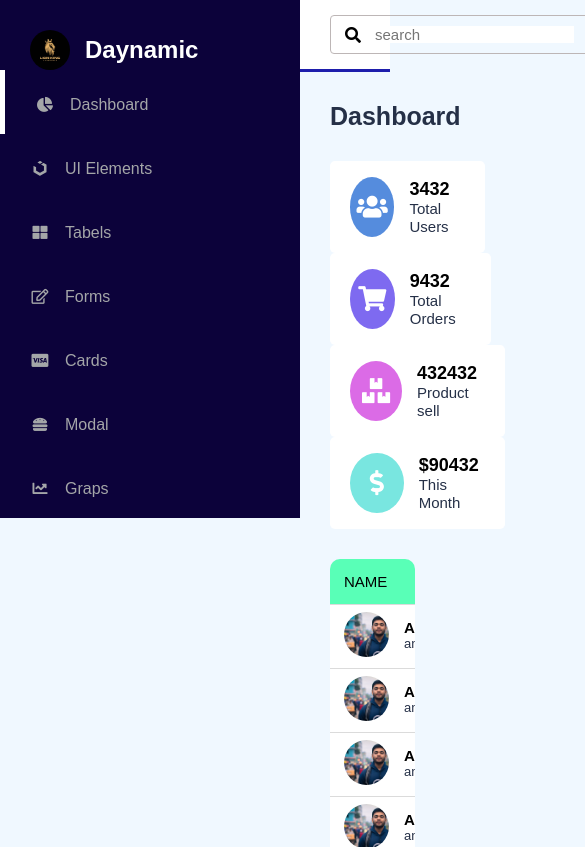
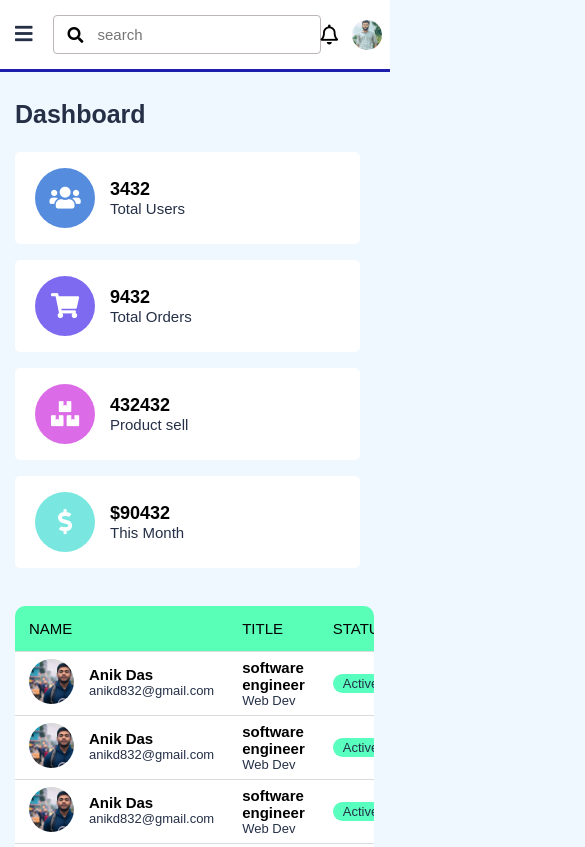
Before and after one commit to Anikd832/Dashboard_degine, a plain HTML site: page index.html in a window 390 px wide. Shown: the top 847 px of the page, 585 px wide, since content can reach past the window. Drawn offline with nearby package versions, Linux system fonts and the light colour scheme.

Commit message:
resposive

```diff
--- a/index.html
+++ b/index.html
@@ -9,6 +9,7 @@
     <link href="https://fonts.googleapis.com/css2?family=Roboto+Mono:ital,wght@1,500&display=swap" rel="stylesheet">
     <link rel="stylesheet" href="https://use.fontawesome.com/releases/v5.15.4/css/all.css"/>
     <link rel="stylesheet" href="style.css">
+    <script src="https://code.jquery.com/jquery-3.7.0.min.js"></script>
     <title>My Dashboard</title>
 </head>
 <body>
@@ -29,9 +30,14 @@
     </section>
     <section id="interface">
         <div class="navigation">
-            <div class="search">
-                <i class="fas fa-search"></i>
-                <input type="text" placeholder="search">
+            <div class="n1">
+                <div>
+                    <i id="menu-btn" class="fas fa-bars"></i>
+                </div>
+                <div class="search">
+                    <i class="fas fa-search"></i>
+                    <input type="text" placeholder="search">
+                </div>
             </div>
             <div class="profile">
                 <i class="fas fa-bell"></i>
@@ -307,5 +313,10 @@
             </table>
         </div>
     </section>
+    <script>
+        $('#menu-btn ').click(function(){
+            $('#menu').toggleClass('active')
+        })
+    </script>
 </body>
 </html>
--- a/style.css
+++ b/style.css
@@ -16,6 +16,9 @@ body {
     background: rgb(12, 2, 58);
     width: 300px;
     height: 100%;
+    position: fixed;
+    top: 0;
+    left: 0;
 }
 #menu .logo {
     display: flex;
@@ -64,14 +67,30 @@ body {
 }
 #interface {
     width: calc(100% - 300px);
+    margin-left: 300px;
+    position: relative;
 }
 #interface .navigation {
+    width: calc(100% - 300px);
     display: flex;
     align-items: center;
     justify-content: space-between;
     background-color: #fff;
     padding: 15px 30px;
     border-bottom: 3px solid rgb(30, 30, 172);
+    position: fixed;
+}
+.n1 {
+    display: flex;
+    justify-content: flex-start;
+    align-items: center;
+}
+#menu-btn {
+    color: #253047;
+    font-size: 20px;
+    cursor: pointer;
+    margin-right: 20px;
+    display: none;
 }
 #interface .navigation .search {
     display: flex;
@@ -111,6 +130,7 @@ body {
     padding: 30px 30px 0 30px;
     font-size: 25px;
     font-weight: 700;
+    margin-top: 70px;
 }
 /*********** values start *************/
 .values {
@@ -224,3 +244,70 @@ tbody td {
     color: rgb(54, 54, 255);
 }
 /************** board end **************/
+
+@media (max-width: 769px) {
+    #menu {
+        width: 270px;
+        position: fixed;
+        left: -270px;
+        transition: 0.3s ease;
+    }
+    #menu.active {
+        left: 0;
+    }
+    #menu-btn {
+        display: initial;
+    }
+    #interface {
+        width: 100%;
+        margin-left: 0px;
+        display: inline-block;
+        transition: 0.3s ease;
+    }
+    #menu.active~#interface {
+        width: calc(100% - 270px);
+        margin-left: 270px;
+        transition: 0.3s ease;
+    }
+    #interface .navigation {
+        width: 100%;
+    }
+    .values {
+        padding: 30px 30px 0 30px;
+        justify-content: flex-start;
+    }
+    .values .val-box {
+        padding: 16px 20px;
+        margin: 10px 20px 10px 0;
+    }
+    .board {
+        width: 92%;
+        overflow-x: auto;
+        padding: 0;
+    }
+    table {
+        width: 100%;
+        border-collapse: collapse;
+    }
+}
+@media (max-width: 477px) {
+    #interface .navigation {
+        padding: 15px;
+    }
+    #interface .navigation .search input {
+        width: 208px;
+    }
+    .i-name {
+        padding: 30px 30px 0 15px;
+    }
+    .values {
+        padding: 15px 30px 0 15px;
+    }
+    .values .val-box {
+        width: 100%;
+        margin: 8px 0;
+    }
+    .board {
+        margin: 30px 15px 30px 15px;
+    }
+}
```
